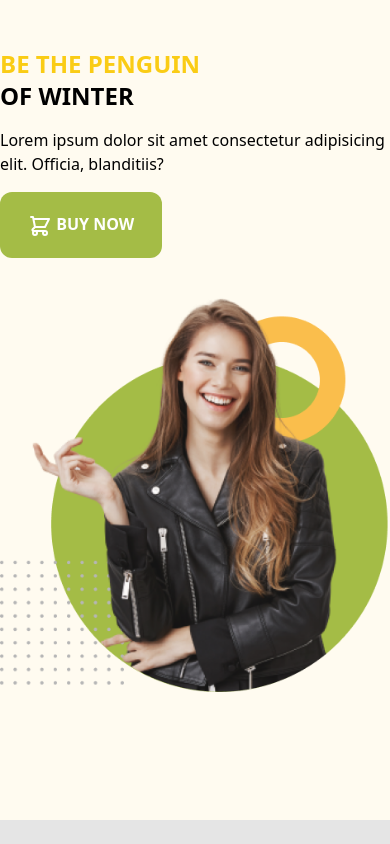
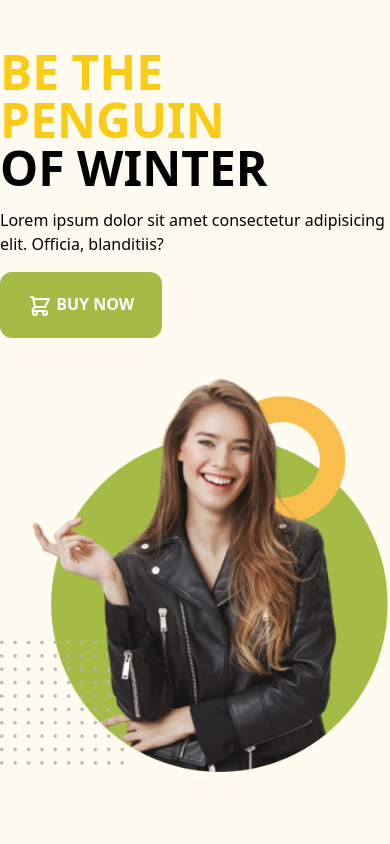
Before and after one commit to amirulislamhridoy/penguin-fashion-with-tailwind, a plain HTML site: page index.html in a window 390 px wide. Shown: the top 844 px of the page. Drawn offline with nearby package versions, Linux system fonts and the light colour scheme.

Commit message:
corect header heading

```diff
--- a/index.html
+++ b/index.html
@@ -26,7 +26,7 @@
     <header class="bg-penguin pb-32 pt-12">
       <section class="container mx-auto sm:flex items-center justify-around">
         <div class="space-y-4">
-          <h1 class="text-2xl sm:text-5xl uppercase font-bold">
+          <h1 class="text-5xl uppercase font-bold">
             <span class="text-yellow-400">Be The penguin</span>
             <br>
             <span>of winter</span>
```
